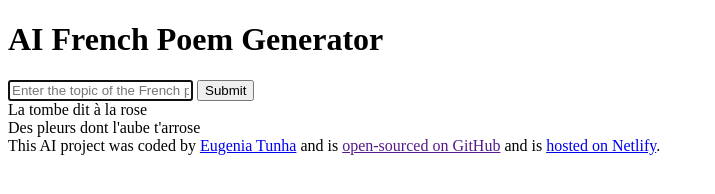
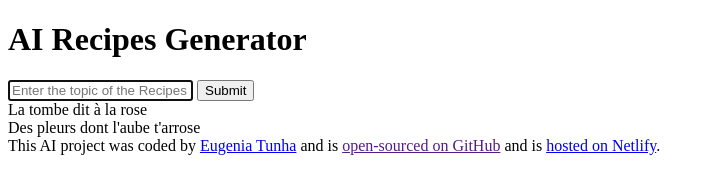
Before and after one commit to Eugal-git/AI-Recipes-CSS, a plain HTML site: page index.html in a window 1280 px wide. Shown: the whole page, without its empty margins (0-715 px from the left). Drawn offline with Linux system fonts and the light colour scheme.

Commit message:
Update index.html

```diff
--- a/index.html
+++ b/index.html
@@ -4,19 +4,19 @@
     <meta charset="UTF-8" />
     <meta name="viewport" content="width=device-width, initial-scale=1.0" />
     <link rel="stylesheet" href="src/style.css" />
-    <title>AI French Poem Generator</title>
+    <title>AI Recipes Generator</title>
   </head>
   <body>
     <div class="container">
       <header>
-        <h1>AI French Poem Generator</h1>
+        <h1>AI Recipes Generator</h1>
       </header>
 
       <main>
         <form>
           <input
             type="text"
-            placeholder="Enter the topic of the French poem"
+            placeholder="Enter the topic of the Recipes"
             autofocus
             required
             autocomplete="off"
```
